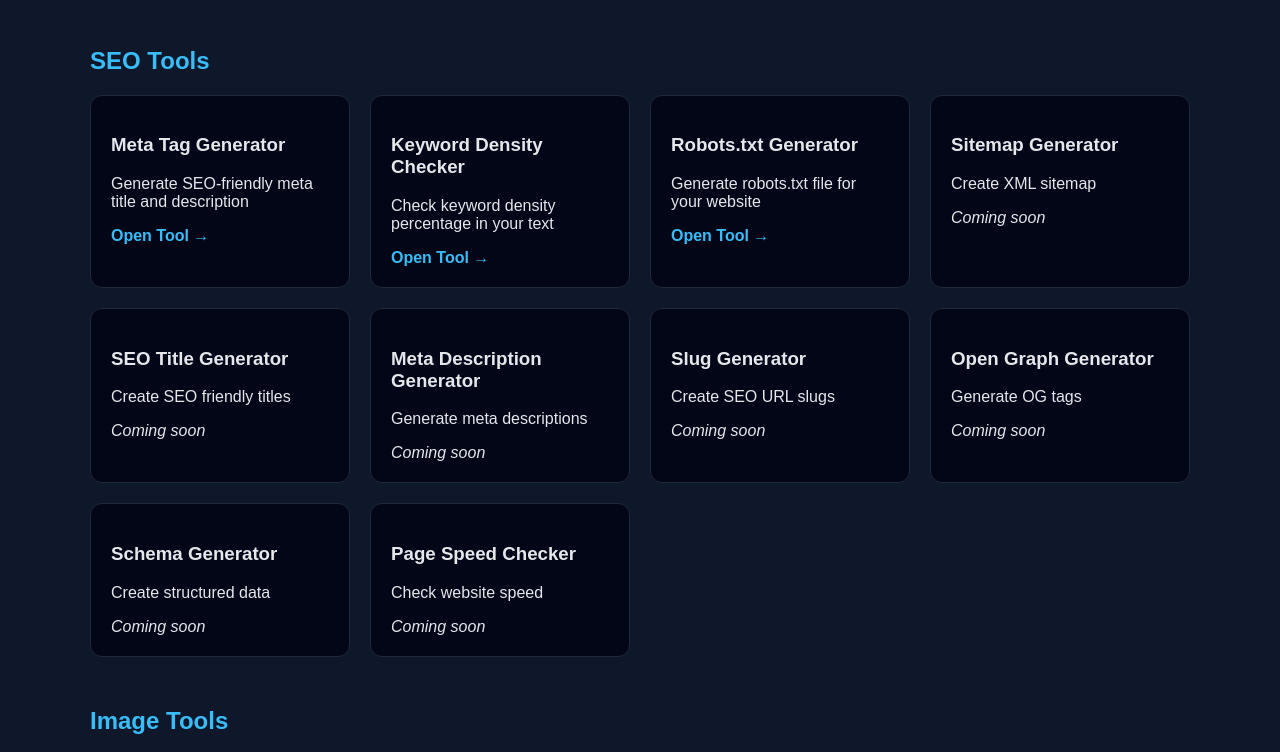
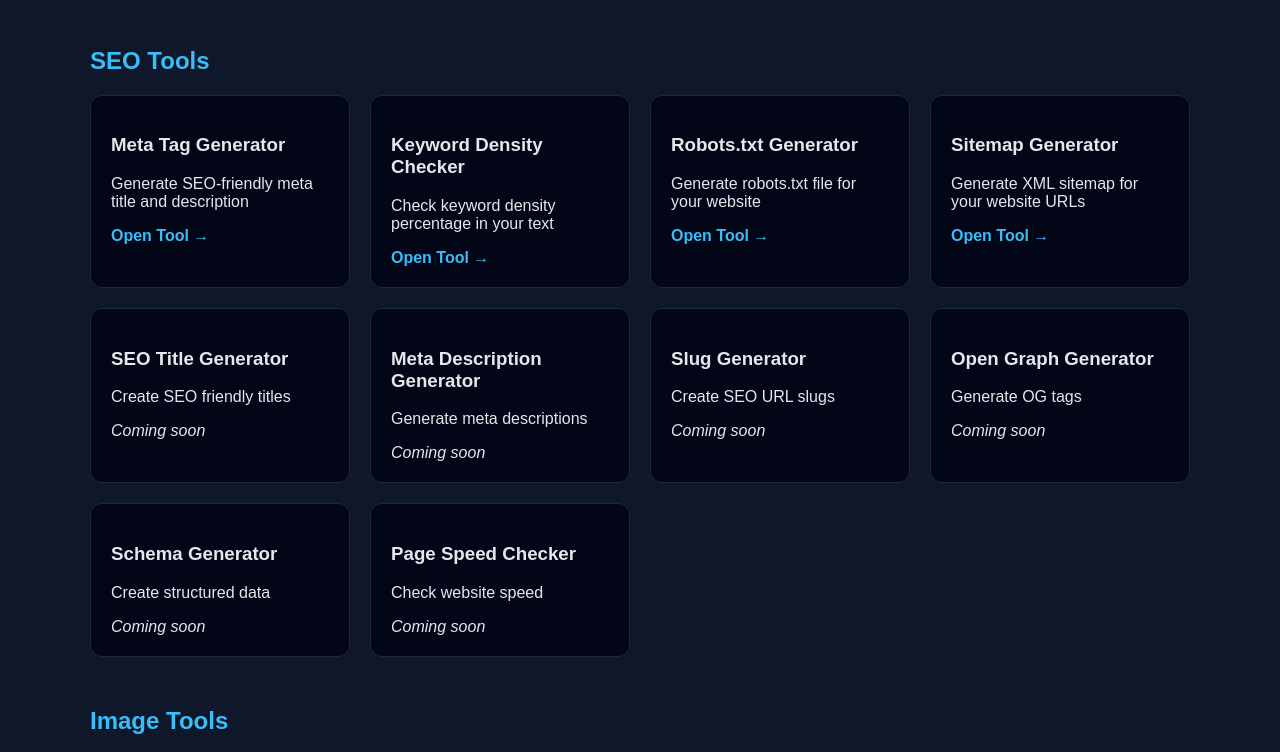
Before and after one commit to WebTooler/WebTooler.github.io, a plain HTML site: page tools.html in a window 1280 px wide. Shown: the part 838-1590 px from the top of the page. Drawn offline with Linux system fonts and the light colour scheme.

Commit message:
Update tools.html

```diff
--- a/tools.html
+++ b/tools.html
@@ -146,7 +146,11 @@ footer{
   <p>Generate robots.txt file for your website</p>
   <a href="tools/robots-txt-generator.html">Open Tool →</a>
 </div>
-  <div class="tool"><h3>Sitemap Generator</h3><p>Create XML sitemap</p><em>Coming soon</em></div>
+  <div class="tool">
+  <h3>Sitemap Generator</h3>
+  <p>Generate XML sitemap for your website URLs</p>
+  <a href="tools/sitemap-generator.html">Open Tool →</a>
+</div>
   <div class="tool"><h3>SEO Title Generator</h3><p>Create SEO friendly titles</p><em>Coming soon</em></div>
 <div class="tool"><h3>Meta Description Generator</h3><p>Generate meta descriptions</p><em>Coming soon</em></div>
 <div class="tool"><h3>Slug Generator</h3><p>Create SEO URL slugs</p><em>Coming soon</em></div>
```
